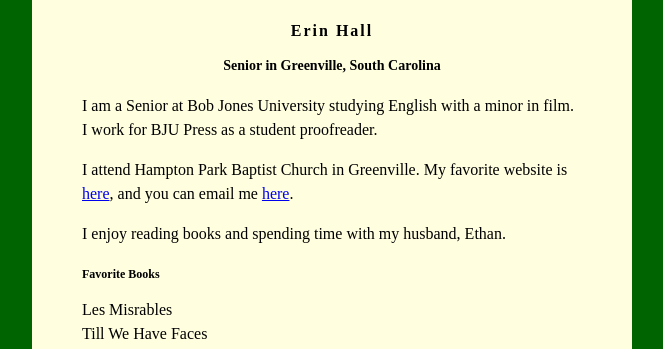
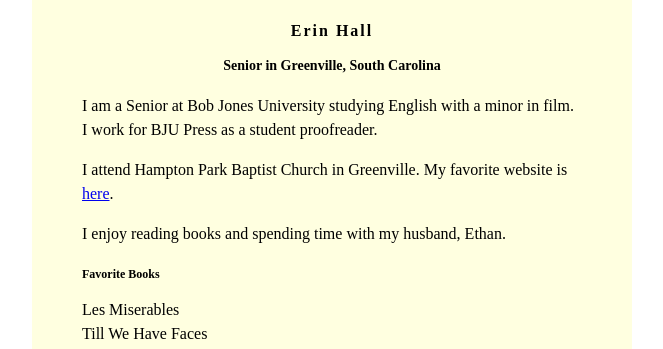
Before and after one commit to edelt522/edelt522.github.io, a plain HTML site: page index.html in a window 1280 px wide. Shown: the top 349 px of the page, without its empty margins (308-971 px from the left). Drawn offline with Linux system fonts and the light colour scheme.

Commit message:
Update index.html

```diff
--- a/index.html
+++ b/index.html
@@ -2,7 +2,7 @@
 <head>
 <style>
 body {
-    background: darkgreen;
+    background: Mustard;
     font-family: Times New Roman;
 }
 #content {
@@ -37,17 +37,17 @@ h3 {
             film. I work for BJU Press as a student proofreader.</p>
          <p>
             I attend Hampton Park Baptist Church in Greenville. My favorite website is
-            <a href="https://mobilehymns.org/">here</a>, and you can email me
-            <a href="mailto:sgothard@bju.edu">here</a>.
+            <a href="https://www.greenvillehumane.com/">here</a>.
          </p>
          <p>
             I enjoy reading books and spending time with my husband, Ethan.
          </p>
         <h3>Favorite Books</h3>
-        Les Misrables<br />
+        Les Miserables<br />
         Till We Have Faces<br />
         Of Mice and Men<br />
         Picture of my dog:
+
         <img src="C:\Users\ering\Downloads\IMG_4473.jpg" />
     </div>
 </body>
```
